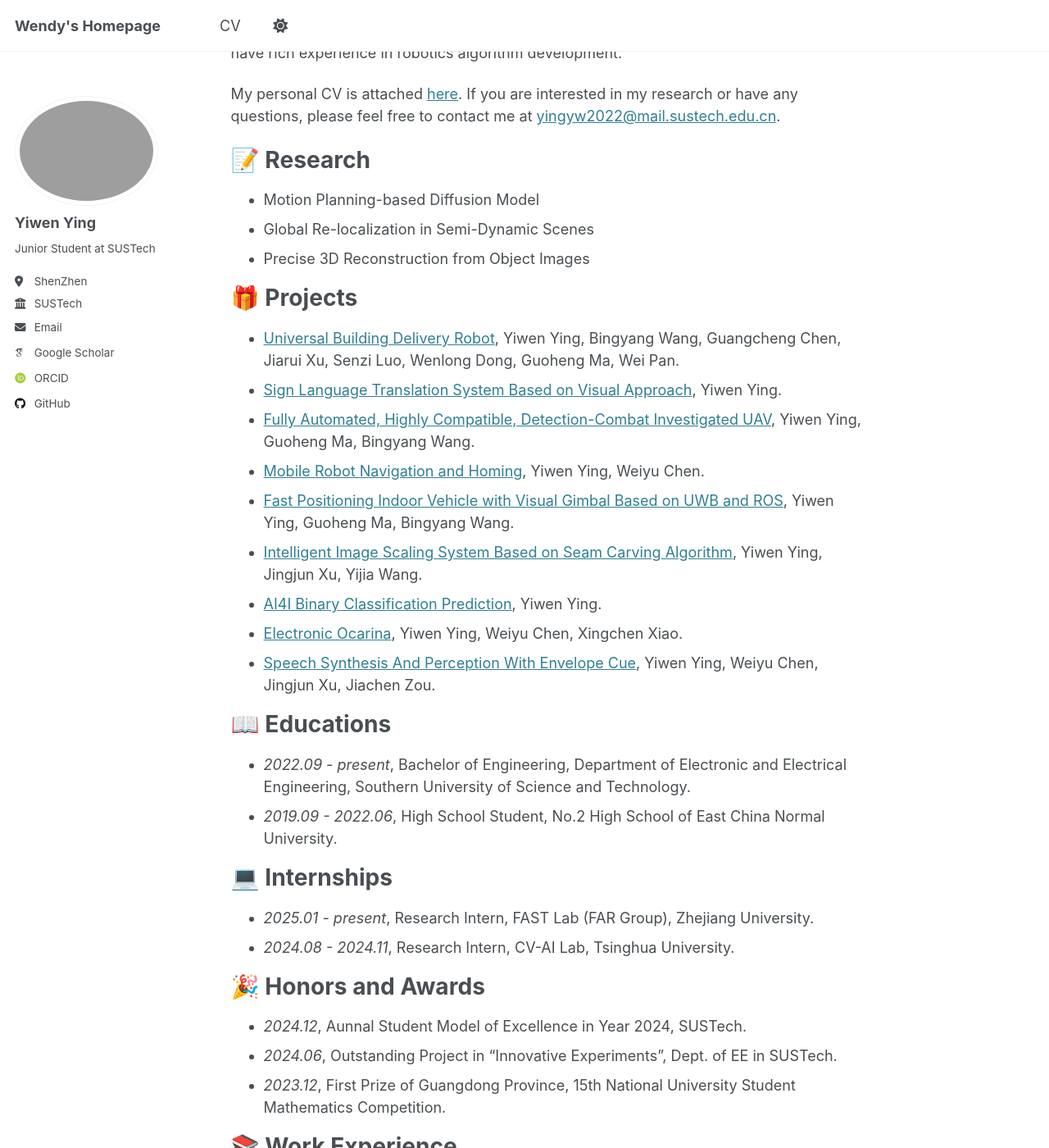
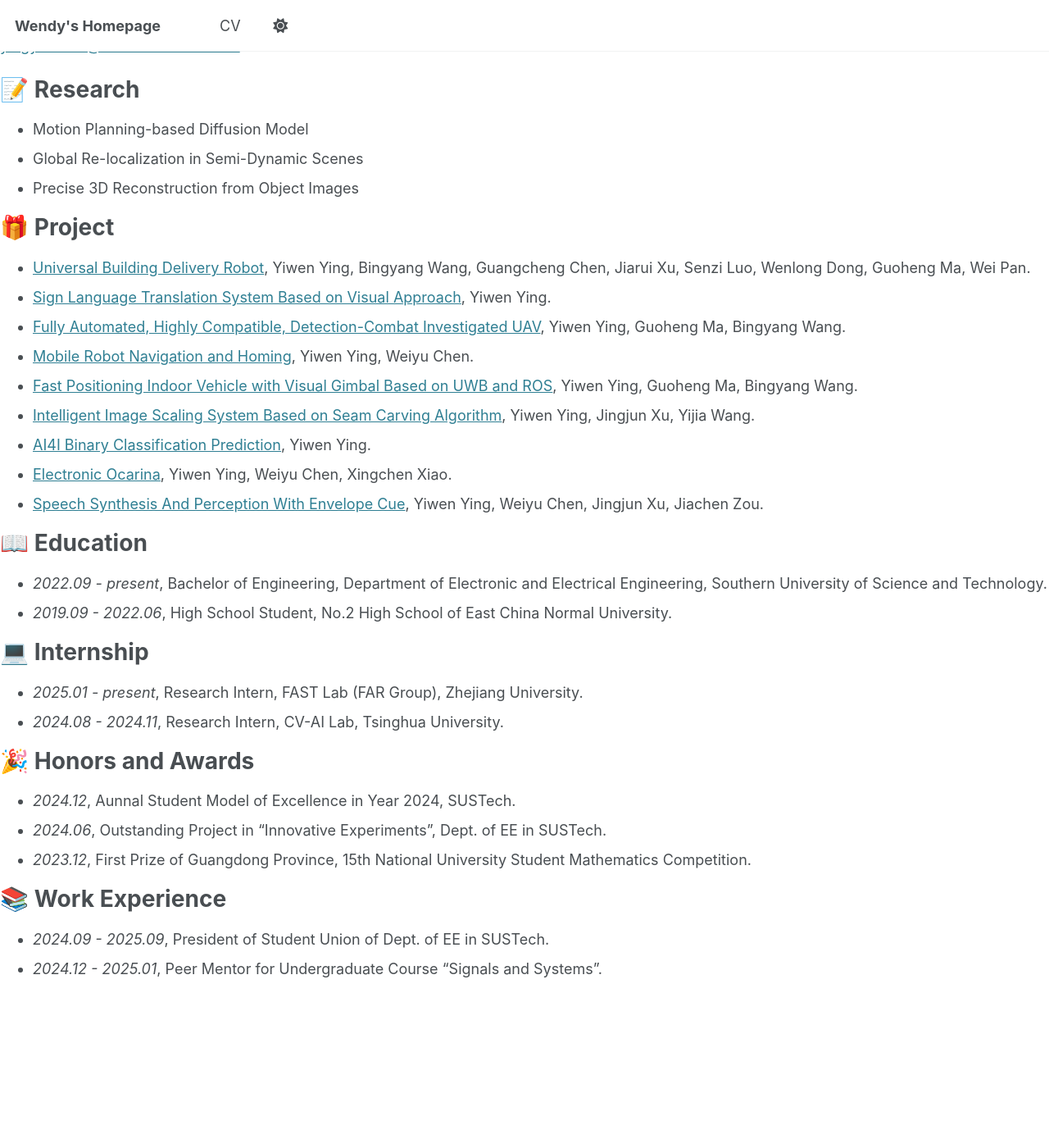
Before and after one commit to Wendy-Ying/Wendy-Ying.github.io, a Jekyll site: the page built from _pages/about.md, in a window 1280 px wide and 1400 px high, scrolled down 298 px. Shown: the whole window at 82% size. Built offline with Jekyll 4.4.1, drawn with Linux system fonts in a browser that asks for light colours; some web fonts are replaced; our own code applies the rules of GitHub Pages for plain Markdown files; some of the changed lines change nothing that is shown.

Commit message:
update 0503

```diff
--- a/_config.yml
+++ b/_config.yml
@@ -229,59 +229,59 @@ collections:
 
 # These settings control how pages and collections are included in the site
 defaults:
-  # _posts
-  - scope:
-      path: ""
-      type: posts
-    values:
-      layout: single
-      author_profile: true
-      read_time: true
-      comments: true
-      share: true
-      related: true
-  # _pages
-  - scope:
-      path: ""
-      type: pages
-    values:
-      layout: single
-      author_profile: true
-  # _teaching
-  - scope:
-      path: ""
-      type: teaching
-    values:
-      layout: single
-      author_profile: true
-      share: true
-      comments: true
-  # _publications
-  - scope:
-      path: ""
-      type: publications
-    values:
-      layout: single
-      author_profile: true
-      share: true
-      comments: true
-  # _portfolio
-  - scope:
-      path: ""
-      type: portfolio
-    values:
-      layout: single
-      author_profile: true
-      share: true
-      comment: true
-  # _talks
-  - scope:
-      path: ""
-      type: talks
-    values:
-      layout: talk
-      author_profile: true
-      share: true
+  # # _posts
+  # - scope:
+  #     path: ""
+  #     type: posts
+  #   values:
+  #     layout: single
+  #     author_profile: true
+  #     read_time: true
+  #     comments: true
+  #     share: true
+  #     related: true
+  # # _pages
+  # - scope:
+  #     path: ""
+  #     type: pages
+  #   values:
+  #     layout: single
+  #     author_profile: true
+  # # _teaching
+  # - scope:
+  #     path: ""
+  #     type: teaching
+  #   values:
+  #     layout: single
+  #     author_profile: true
+  #     share: true
+  #     comments: true
+  # # _publications
+  # - scope:
+  #     path: ""
+  #     type: publications
+  #   values:
+  #     layout: single
+  #     author_profile: true
+  #     share: true
+  #     comments: true
+  # # _portfolio
+  # - scope:
+  #     path: ""
+  #     type: portfolio
+  #   values:
+  #     layout: single
+  #     author_profile: true
+  #     share: true
+  #     comment: true
+  # # _talks
+  # - scope:
+  #     path: ""
+  #     type: talks
+  #   values:
+  #     layout: talk
+  #     author_profile: true
+  #     share: true
 
 
 # Sass/SCSS
--- a/_pages/about.md
+++ b/_pages/about.md
@@ -25,7 +25,7 @@ My personal CV is attached <a href='/files/resume.pdf'>here</a>. If you are inte
 - Global Re-localization in Semi-Dynamic Scenes
 - Precise 3D Reconstruction from Object Images
 
-# 🎁 Projects
+# 🎁 Project
 - <a href='https://github.com/Wendy-Ying/Universal-Building-Delivery-Robot'>Universal Building Delivery Robot</a>, Yiwen Ying, Bingyang Wang, Guangcheng Chen, Jiarui Xu, Senzi Luo, Wenlong Dong, Guoheng Ma, Wei Pan.
 - <a href='https://github.com/Wendy-Ying/Sign-Language-Translation-System-Based-on-Visual-Approach'>Sign Language Translation System Based on Visual Approach</a>, Yiwen Ying.
 - <a href='https://github.com/Wendy-Ying/Fully-Automated-Highly-Compatible-Detection-Combat-Investigated-UAV'>Fully Automated, Highly Compatible, Detection-Combat Investigated UAV</a>, Yiwen Ying, Guoheng Ma, Bingyang Wang.
@@ -36,11 +36,11 @@ My personal CV is attached <a href='/files/resume.pdf'>here</a>. If you are inte
 - <a href='https://github.com/Wendy-Ying/Electronic-Ocarina'>Electronic Ocarina</a>, Yiwen Ying, Weiyu Chen, Xingchen Xiao.
 - <a href='https://github.com/Wendy-Ying/Speech-Synthesis-And-Perception-With-Envelope-Cue'>Speech Synthesis And Perception With Envelope Cue</a>, Yiwen Ying, Weiyu Chen, Jingjun Xu, Jiachen Zou.
 
-# 📖 Educations
+# 📖 Education
 - *2022.09 - present*, Bachelor of Engineering, Department of Electronic and Electrical Engineering, Southern University of Science and Technology.
 - *2019.09 - 2022.06*, High School Student, No.2 High School of East China Normal University.
 
-# 💻 Internships
+# 💻 Internship
 - *2025.01 - present*, Research Intern, FAST Lab (FAR Group), Zhejiang University.
 - *2024.08 - 2024.11*, Research Intern, CV-AI Lab, Tsinghua University.
 
```
